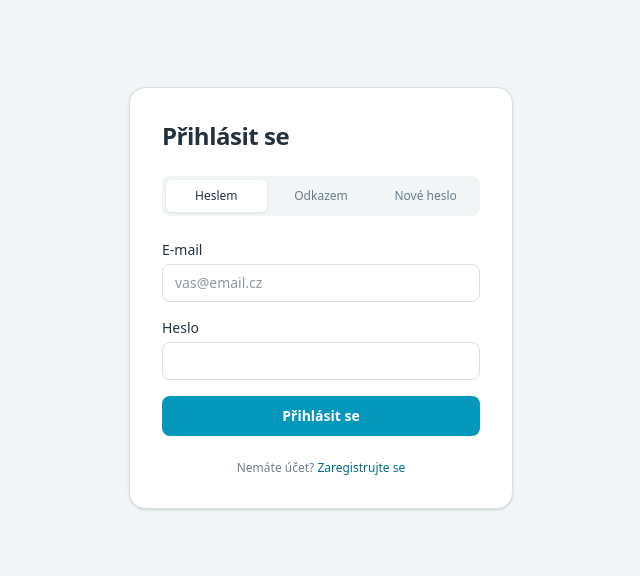
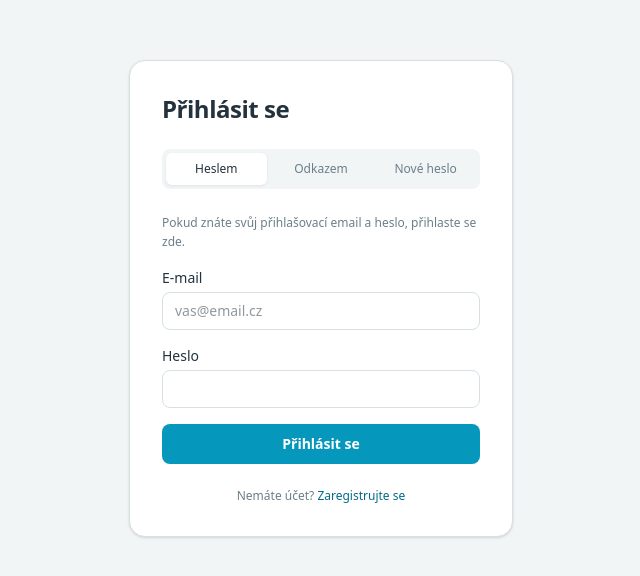
Before and after one commit to adamlescisin/dentalkeramika, a Next.js app: page /prihlasit in a window 1280 px wide. Shown: the part 102-678 px from the top of the page, without its empty margins (319-959 px from the left). Built offline with nearby package versions, Linux system fonts and the light colour scheme.

Commit message:
Add contextual hint text below login form tabs
Each tab now shows a short description of its purpose between the
tab switcher and the input fields.

Co-Authored-By: Claude Sonnet 4.6 <noreply@anthropic.com>
Claude-Session: https://claude.ai/code/session_018iXPTWTxi1aUjpdLZ9q4Bs

```diff
--- a/src/app/prihlasit/page.tsx
+++ b/src/app/prihlasit/page.tsx
@@ -106,6 +106,14 @@ export default function LoginPage() {
           ))}
         </div>
 
+        <p className="text-xs mb-4 leading-relaxed" style={{ color: "#6b7f8a" }}>
+          {tab === "password"
+            ? "Pokud znáte svůj přihlašovací email a heslo, přihlaste se zde."
+            : tab === "magic"
+            ? "Pokud zadáte svou registrovanou emailovou adresu, zašleme vám bezpečný odkaz, pomocí kterého se rovnou přihlásíte."
+            : "Zapoměli jste své heslo? Nevadí, zadejte svou registrovanou emailovou adresu, my vám zašleme instrukce k obnovení hesla."}
+        </p>
+
         <form onSubmit={handleSubmit} className="flex flex-col gap-4">
           <div className="flex flex-col gap-1">
             <label className="text-sm font-medium" style={{ color: "var(--ink)" }}>
```
